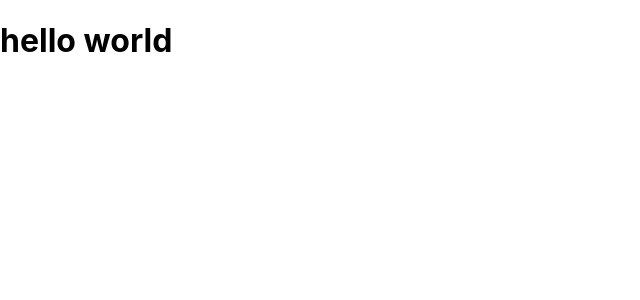
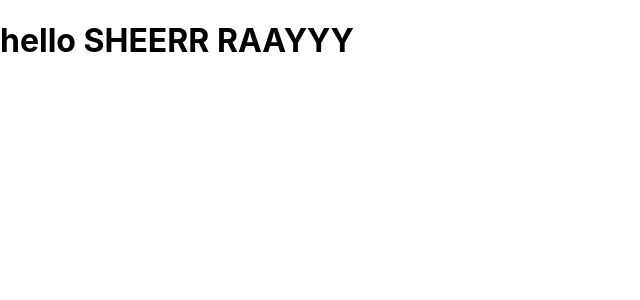
Before and after one commit to disani-water/qir, a React (Create React App) app: page / in a window 1280 px wide. Shown: the top 300 px of the page, without its empty margins (0-640 px from the left). Built offline with nearby package versions, Linux system fonts and the light colour scheme.

Commit message:
changed greeting name

```diff
--- a/src/App.js
+++ b/src/App.js
@@ -3,7 +3,7 @@ import './App.css';
 function App() {
   return (
     <div>
-      <h1> hello world</h1>
+      <h1> hello SHEERR RAAYYY</h1>
     </div>
   );
 }
```
Also changed, not shown: 1 other file (tests, documents, lock files or other folders).
